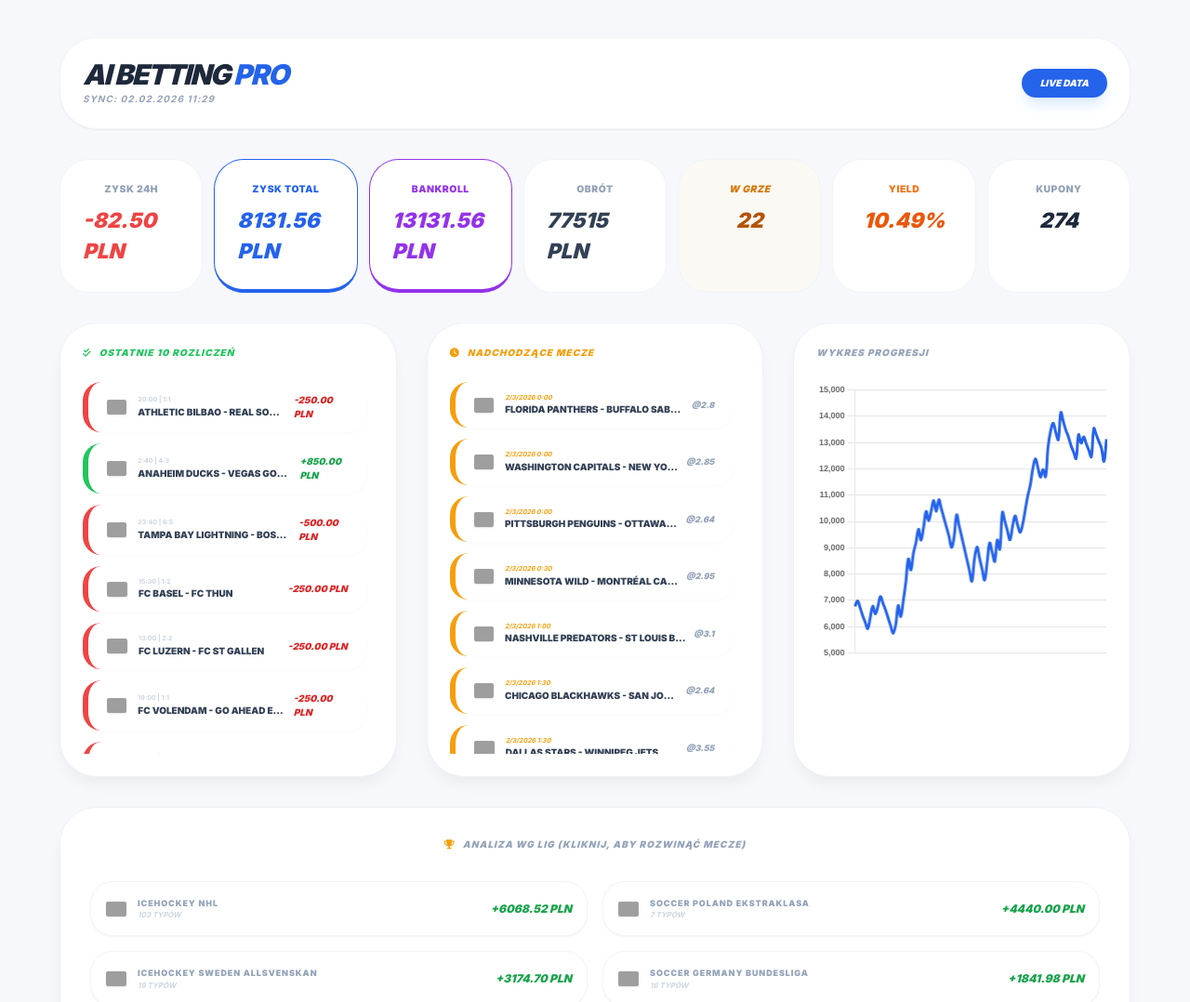
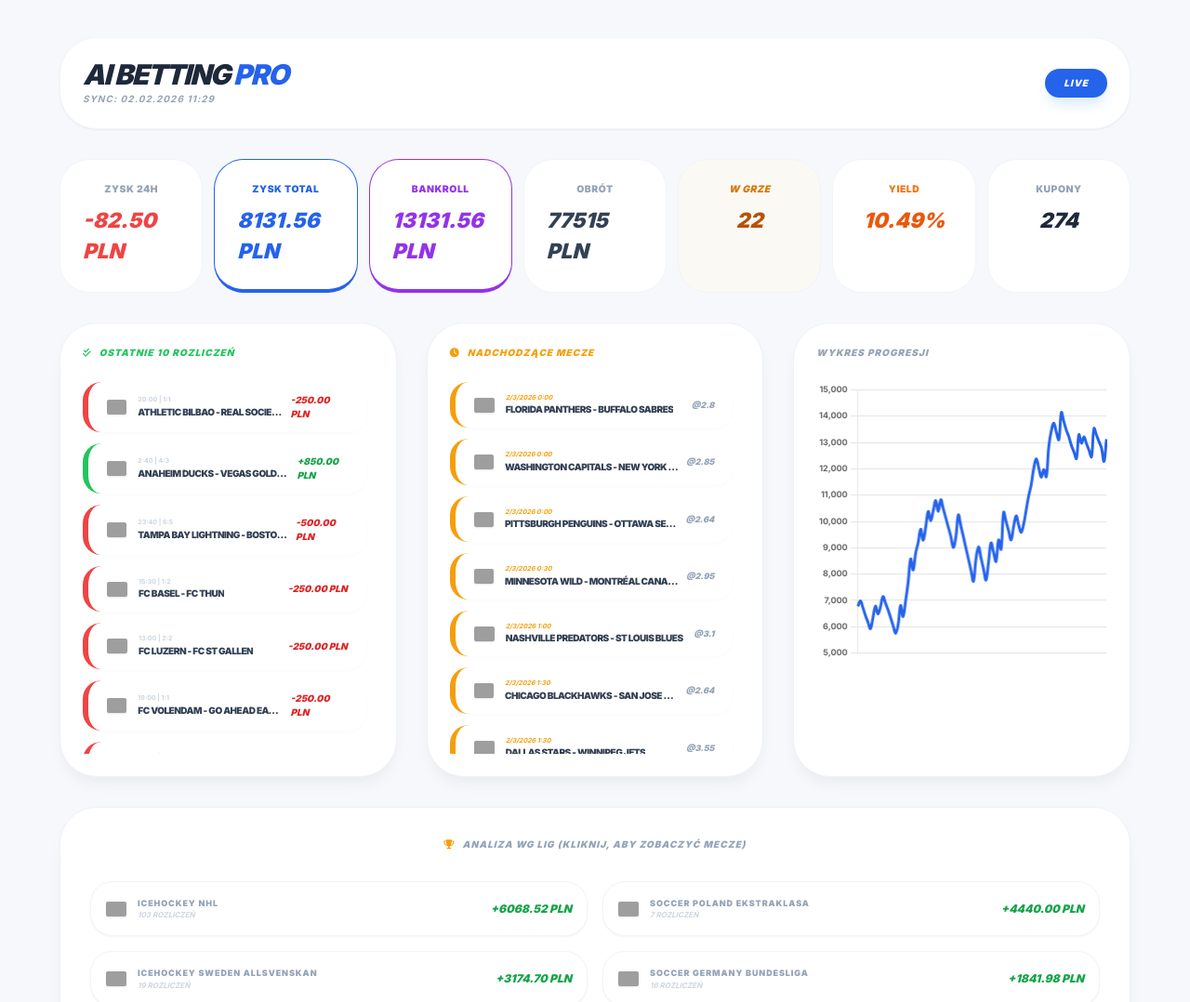
Before and after one commit to DodoS4/Bukmacher_bot, a plain HTML site: page index.html in a window 1280 px wide. Shown: the top 1078 px of the page at 93% size. Drawn offline with nearby package versions, Linux system fonts and the light colour scheme; grey boxes are pictures that could not be loaded.

Commit message:
Update index.html

```diff
--- a/index.html
+++ b/index.html
@@ -36,7 +36,6 @@
     .border-loss { border-left: 6px solid #ef4444; }
     .border-upcoming { border-left: 6px solid #f59e0b; }
 
-    /* Poprawione style rozwijania */
     .league-details { max-height: 0; overflow: hidden; transition: all 0.5s cubic-bezier(0, 1, 0, 1); }
     .league-details.open { max-height: 2000px; transition: all 0.5s ease-in-out; }
 
@@ -52,7 +51,7 @@
         <h1 class="text-3xl font-black italic tracking-tighter uppercase leading-none">AI BETTING <span class="text-blue-600">PRO</span></h1>
         <p id="sync" class="text-[10px] text-slate-400 font-bold uppercase mt-1 tracking-widest italic">SYNC: ...</p>
       </div>
-      <div class="bg-blue-600 text-white px-5 py-2 rounded-2xl text-[10px] font-black italic shadow-lg shadow-blue-100 uppercase">LIVE DATA</div>
+      <div class="bg-blue-600 text-white px-5 py-2 rounded-2xl text-[10px] font-black italic shadow-lg shadow-blue-100 uppercase tracking-widest">LIVE</div>
     </div>
 
     <div class="grid grid-cols-2 md:grid-cols-4 lg:grid-cols-7 gap-3">
@@ -88,7 +87,7 @@
 
     <div class="card-pro">
         <h3 class="text-[10px] font-black uppercase text-slate-400 mb-8 italic tracking-widest text-center flex justify-center items-center gap-2">
-            <i class="fa-solid fa-trophy text-amber-500"></i> Analiza wg lig (Kliknij, aby rozwinąć mecze)
+            <i class="fa-solid fa-trophy text-amber-500"></i> Analiza wg lig (Kliknij, aby zobaczyć mecze)
         </h3>
         <div id="leagues-container" class="grid grid-cols-1 md:grid-cols-2 gap-4"></div>
     </div>
@@ -98,16 +97,22 @@
 <script>
 let STATS={}, HISTORY=[], UPCOMING=[], chart=null;
 
+// Rozszerzone mapowanie flag na podstawie Twoich zrzutów ekranu
 function getFlag(sport) {
     const s = sport.toLowerCase();
     if (s.includes('nhl') || s.includes('nba') || s.includes('usa')) return 'us';
     if (s.includes('spain') || s.includes('la_liga') || s.includes('oviedo')) return 'es';
-    if (s.includes('germany') || s.includes('bundesliga')) return 'de';
-    if (s.includes('italy') || s.includes('serie_a')) return 'it';
-    if (s.includes('poland') || s.includes('ekstraklasa')) return 'pl';
-    if (s.includes('france') || s.includes('ligue_1')) return 'fr';
-    if (s.includes('switzerland') || s.includes('swiss') || s.includes('volos')) return 'ch'; // Szwajcaria
-    if (s.includes('netherlands') || s.includes('eredivisie')) return 'nl';
+    if (s.includes('germany') || s.includes('bundesliga') || s.includes('köln')) return 'de';
+    if (s.includes('italy') || s.includes('serie')) return 'it';
+    if (s.includes('poland') || s.includes('ekstraklasa') || s.includes('poznan')) return 'pl';
+    if (s.includes('france') || s.includes('ligue')) return 'fr';
+    if (s.includes('switzerland') || s.includes('swiss') || s.includes('lugano')) return 'ch'; // Szwajcaria
+    if (s.includes('netherlands') || s.includes('eredivisie') || s.includes('alkmaar')) return 'nl';
+    if (s.includes('portugal') || s.includes('primeira')) return 'pt';
+    if (s.includes('england') || s.includes('epl') || s.includes('premier')) return 'gb';
+    if (s.includes('euroleague') || s.includes('europe')) return 'eu'; // Flaga Europy
+    if (s.includes('sweden') || s.includes('allsvenskan')) return 'se';
+    if (s.includes('greece') || s.includes('super_league')) return 'gr';
     return 'un';
 }
 
@@ -146,7 +151,7 @@
                 <img src="https://flagcdn.com/w40/${getFlag(m.sport)}.png" class="flag-icon">
                 <div class="truncate">
                     <p class="text-[7px] font-bold text-slate-300 uppercase">${d.getHours()}:${String(d.getMinutes()).padStart(2,'0')} | ${m.score || '@'+m.odds}</p>
-                    <p class="text-[10px] font-black text-slate-700 truncate uppercase">${m.home} - ${m.away}</p>
+                    <p class="text-[10px] font-black text-slate-700 truncate uppercase tracking-tighter">${m.home} - ${m.away}</p>
                 </div>
             </div>
             <span class="font-black text-[10px] ${m.profit>=0?'text-green-600':'text-red-600'} italic ml-2">
@@ -163,7 +168,7 @@
                 <img src="https://flagcdn.com/w40/${getFlag(m.sport)}.png" class="flag-icon">
                 <div class="truncate">
                     <p class="text-[7px] font-bold text-amber-500 uppercase italic">${d.toLocaleDateString()} ${d.getHours()}:${String(d.getMinutes()).padStart(2,'0')}</p>
-                    <p class="text-[10px] font-black text-slate-700 truncate uppercase">${m.home} - ${m.away}</p>
+                    <p class="text-[10px] font-black text-slate-700 truncate uppercase tracking-tighter">${m.home} - ${m.away}</p>
                 </div>
             </div>
             <span class="font-black text-[9px] text-slate-400 italic ml-2">@${m.odds}</span>
@@ -188,7 +193,7 @@
                     <img src="https://flagcdn.com/w40/${getFlag(league)}.png" class="flag-icon">
                     <div>
                         <p class="text-[9px] font-black text-slate-400 uppercase tracking-widest">${league.replaceAll('_',' ')}</p>
-                        <p class="text-[8px] font-bold text-slate-300 italic uppercase">${data.matches.length} typów</p>
+                        <p class="text-[8px] font-bold text-slate-300 italic uppercase">${data.matches.length} rozliczeń</p>
                     </div>
                 </div>
                 <div class="text-right">
@@ -200,7 +205,7 @@
                     ${[...data.matches].reverse().map(m => `
                         <div class="flex justify-between items-center text-[9px] border-b border-slate-200 pb-2">
                             <span class="font-bold text-slate-600 uppercase truncate max-w-[180px]">${m.home} - ${m.away}</span>
-                            <span class="font-black ${m.profit>=0?'text-green-600':'text-red-600'}">${m.profit>=0?'+':''}${m.profit} PLN</span>
+                            <span class="font-black ${m.profit>=0?'text-green-600':'text-red-600'}">${m.profit>=0?'+':''}${m.profit.toFixed(2)} PLN</span>
                         </div>
                     `).join('')}
                 </div>
@@ -230,7 +235,7 @@
         options: {
             responsive: true, maintainAspectRatio: false,
             plugins: { legend: { display: false } },
-            scales: { x: { display: false }, y: { ticks: { font: { weight: 'bold', size: 9 }}}}
+            scales: { x: { display: false }, y: { ticks: { font: { weight: 'bold', size: 9, family: 'Inter' }}}}
         }
     });
 }
```
